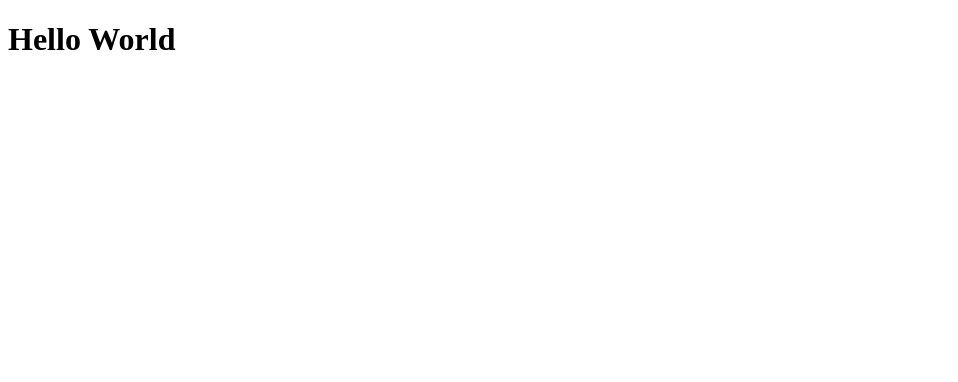
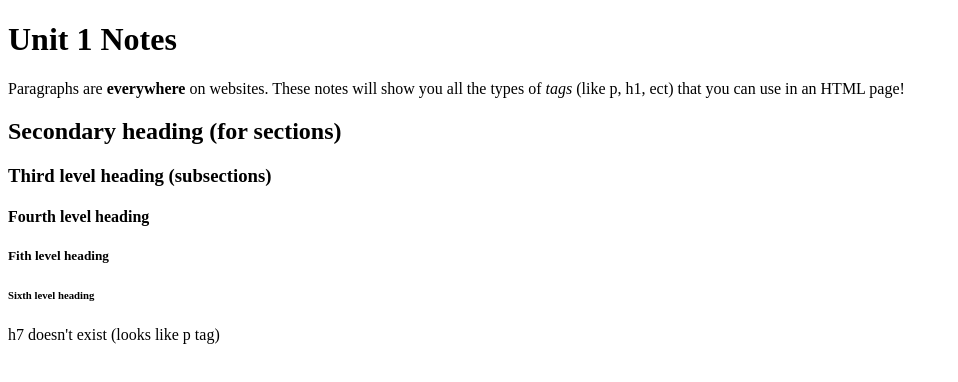
Before and after one commit to lilia2029/CS1-Unit-1-Notes, a plain HTML site: page index.html in a window 1280 px wide. Shown: the whole page, without its empty margins (0-958 px from the left). Drawn offline with Linux system fonts and the light colour scheme.

Commit message:
added heading and paragraphs

```diff
--- a/index.html
+++ b/index.html
@@ -7,11 +7,16 @@
   <meta name="viewport" content="width=device-width, initial-scale=1.0">
   <link rel="stylesheet" href="style.css">
 </head>
+<body>
+  <h1>Unit 1 Notes</h1>
+  <p>Paragraphs are <strong>everywhere</strong> on websites. These notes will show you all the types of <em>tags</em> (like p, h1, ect) that you can use in an HTML page!</p>
 
-<body>
-  <h1>Hello World</h1>
+  <h2>Secondary heading (for sections)</h2>
 
-
-
+<h3>Third level heading (subsections)</h3>
+<h4>Fourth level heading</h4>
+<h5>Fith level heading</h5>
+<h6>Sixth level heading</h6>
+<h7>h7 doesn't exist (looks like p tag)</h7>
 </body>
 </html>
```
